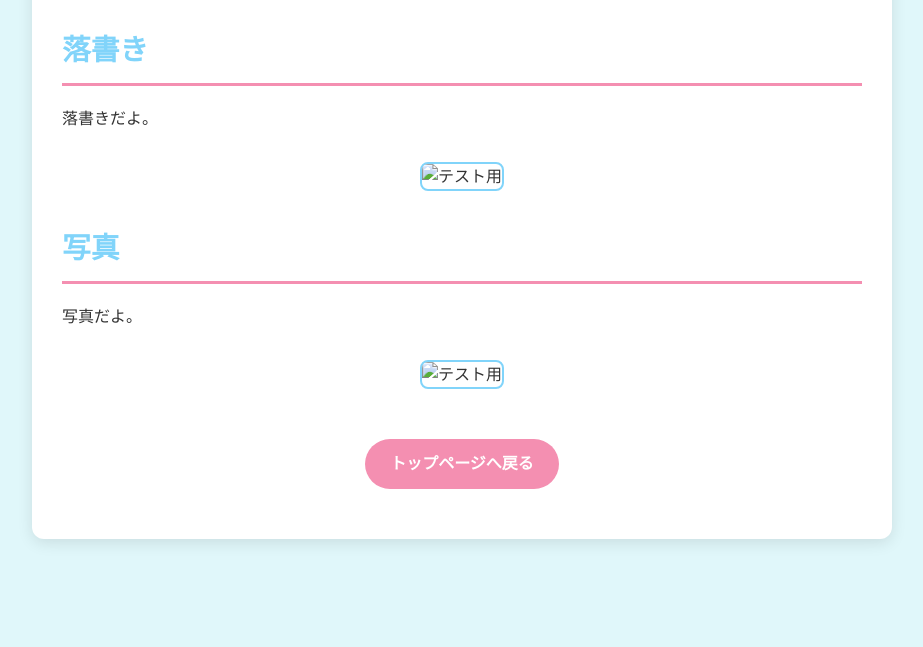
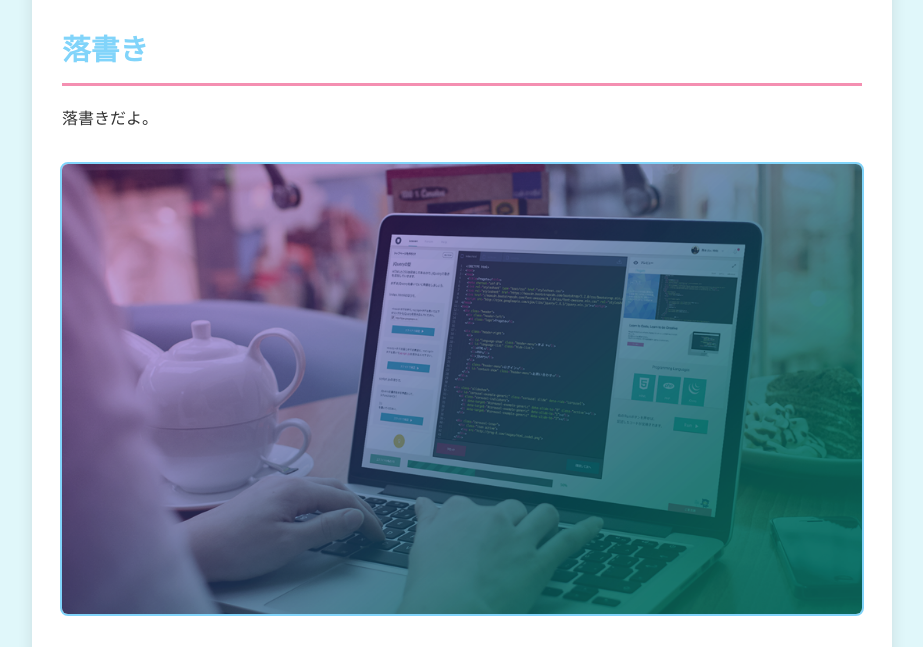
Before and after one commit to bushdoge/webtest, a plain HTML site: page illust.html in a window 1280 px wide. Shown: the part 147-794 px from the top of the page, without its empty margins (178-1101 px from the left). Drawn offline with Linux system fonts and the light colour scheme.

Commit message:
画像ファイルの拡張子を修正 (image.jpg -> image.png, vrc.jpg -> vrc.png)

```diff
--- a/illust.html
+++ b/illust.html
@@ -18,14 +18,14 @@
                 落書きだよ。
             </p>
             <div class="gallery">
-                <img src="image.jpg" alt="テスト用" class="gallery-image">
+                <img src="image.png" alt="テスト用" class="gallery-image">
             </div>
             <h2>写真</h2>
             <p>
                 写真だよ。
             </p>
             <div class="gallery">
-                <img src="vrc.jpg" alt="テスト用" class="gallery-image">
+                <img src="vrc.png" alt="テスト用" class="gallery-image">
             </div>
             <p style="text-align: center; margin-top: 40px;">
                 <a href="index.html" class="cta-button">トップページへ戻る</a>
```
